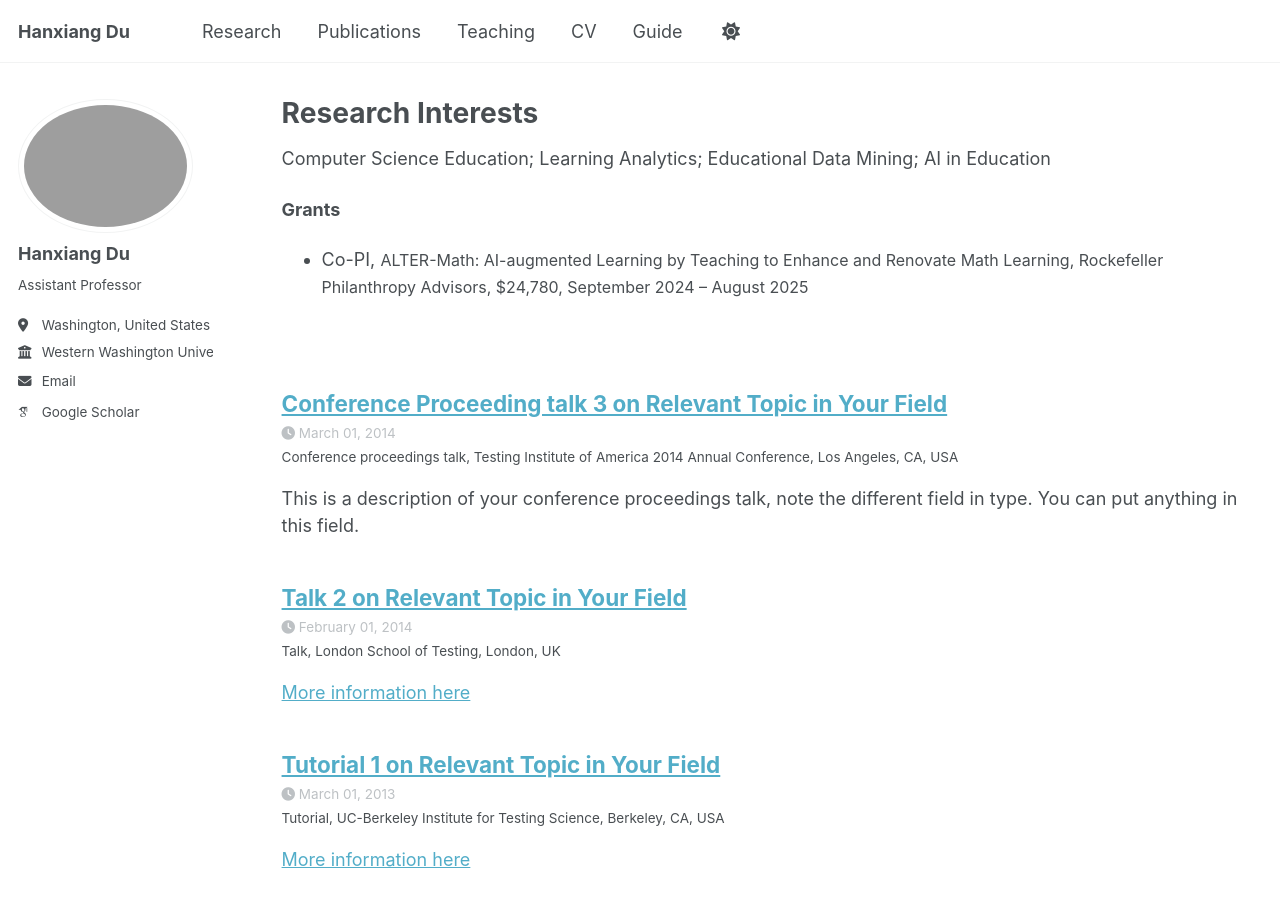
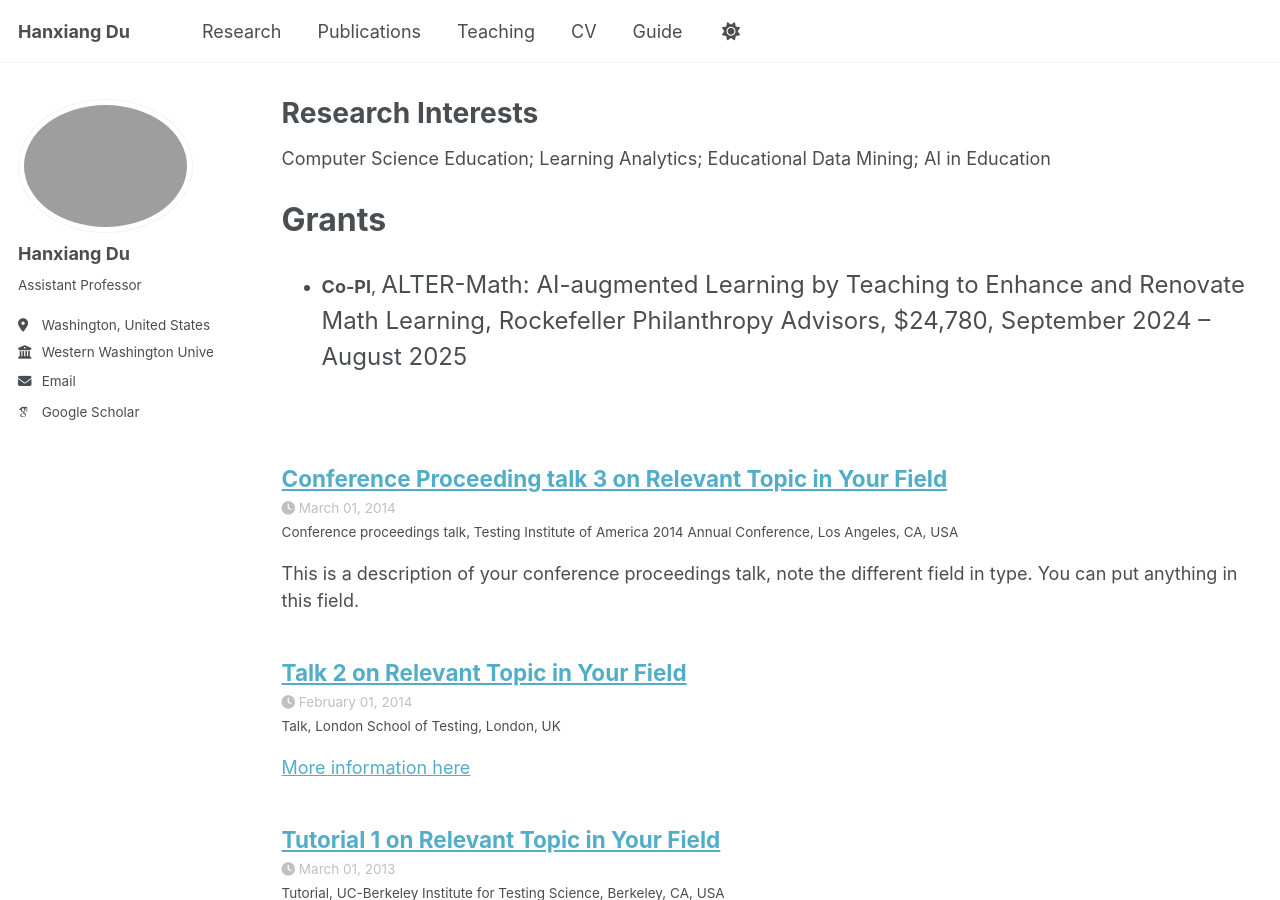
Before and after one commit to HXDU/HD.github.io, a Jekyll site: the page built from _pages/talks.html, in a window 1280 px wide and 900 px high. Built offline with Jekyll 4.4.1, drawn with Linux system fonts in a browser that asks for light colours; some web fonts are replaced; a script that is not in the unit is left out.

Commit message:
Update talks.html

```diff
--- a/_pages/talks.html
+++ b/_pages/talks.html
@@ -14,9 +14,9 @@ author_profile: true
 {% include base_path %}
 <p>Computer Science Education; Learning Analytics; Educational Data Mining; AI in Education</p>
 
-<p><strong>Grants</strong></p>
+<p><strong><span style='font-size:32px;'>Grants</span></strong></p>
 <ul>
-    <li>Co-PI,&nbsp;<span style='font-size:16px;'>ALTER-Math: AI-augmented Learning by Teaching to Enhance and Renovate Math Learning, Rockefeller Philanthropy Advisors, $24,780, September 2024 &ndash; August 2025</span></li>
+    <li><strong>Co-PI</strong>, <span style='font-size:24px;'>ALTER-Math: AI-augmented Learning by Teaching to Enhance and Renovate Math Learning, Rockefeller Philanthropy Advisors, $24,780, September 2024 &ndash; August 2025</span></li>
 </ul>
 <p><br></p>
 
```
